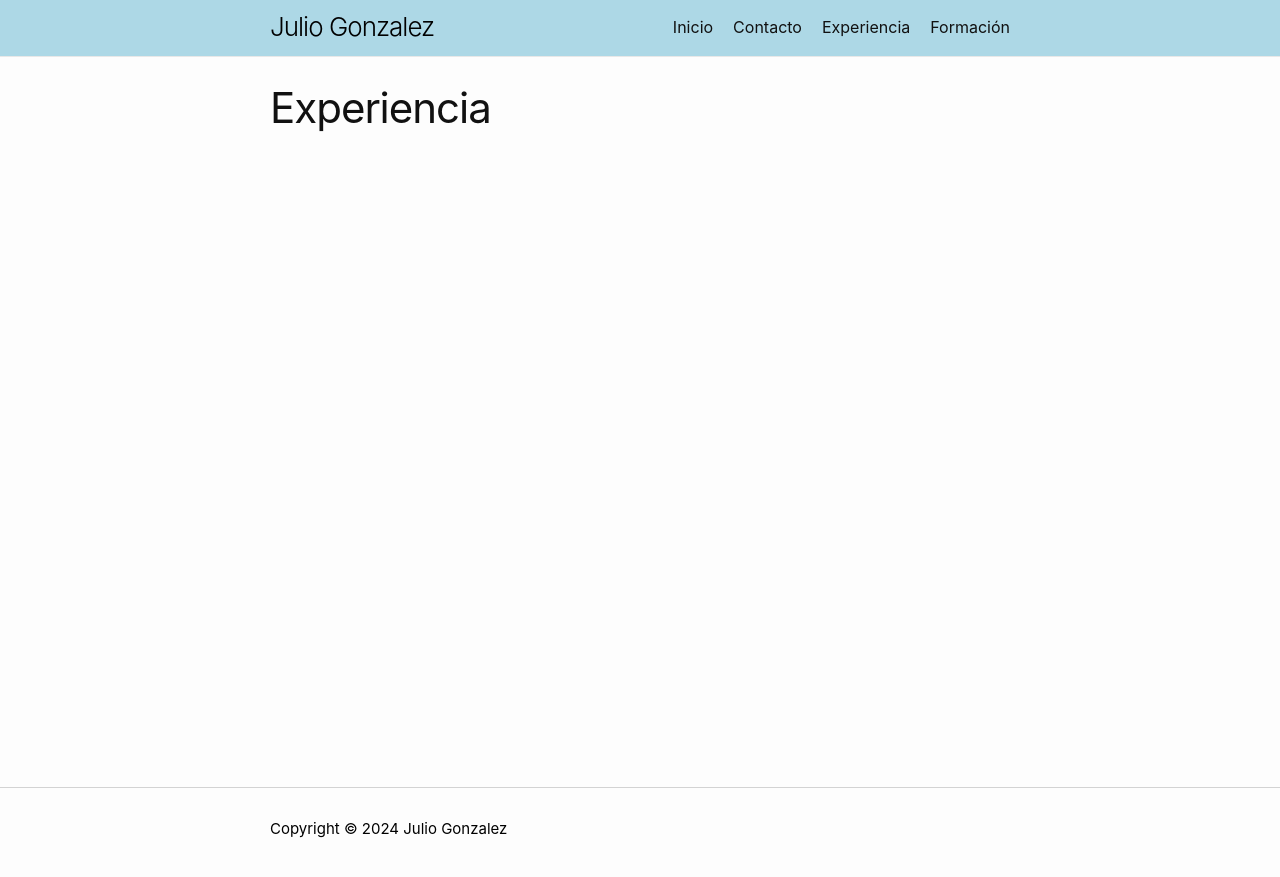
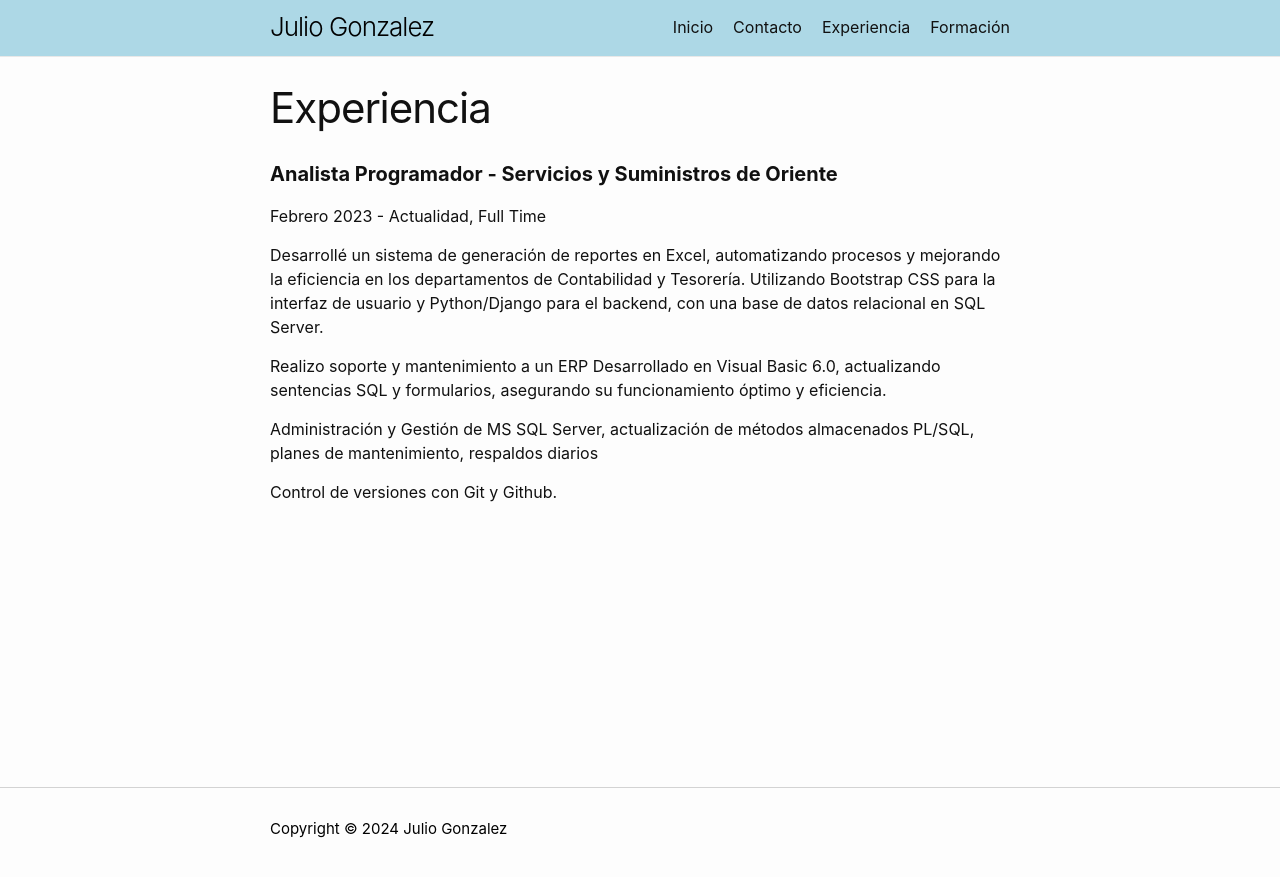
Before and after one commit to GokoshiJr/GokoshiJr.github.io, a Jekyll site: the page built from experience.md, in a window 1280 px wide. Shown: the top 877 px of the page. Built offline with Jekyll 4.4.1, drawn with Linux system fonts in a browser that asks for light colours.

Commit message:
update experience

```diff
--- a/experience.md
+++ b/experience.md
@@ -3,3 +3,14 @@ layout: page
 title: Experiencia
 permalink: /experiencia/
 ---
+
+#### **Analista Programador - Servicios y Suministros de Oriente**
+Febrero 2023 - Actualidad, Full Time
+
+Desarrollé un sistema de generación de reportes en Excel, automatizando procesos y mejorando la eficiencia en los departamentos de Contabilidad y Tesorería. Utilizando Bootstrap CSS para la interfaz de usuario y Python/Django para el backend, con una base de datos relacional en SQL Server.
+
+Realizo soporte y mantenimiento a un ERP Desarrollado en Visual Basic 6.0, actualizando sentencias SQL y formularios, asegurando su funcionamiento óptimo y eficiencia.
+
+Administración y Gestión de MS SQL Server, actualización de métodos almacenados PL/SQL, planes de mantenimiento, respaldos diarios
+
+Control de versiones con Git y Github.
```
